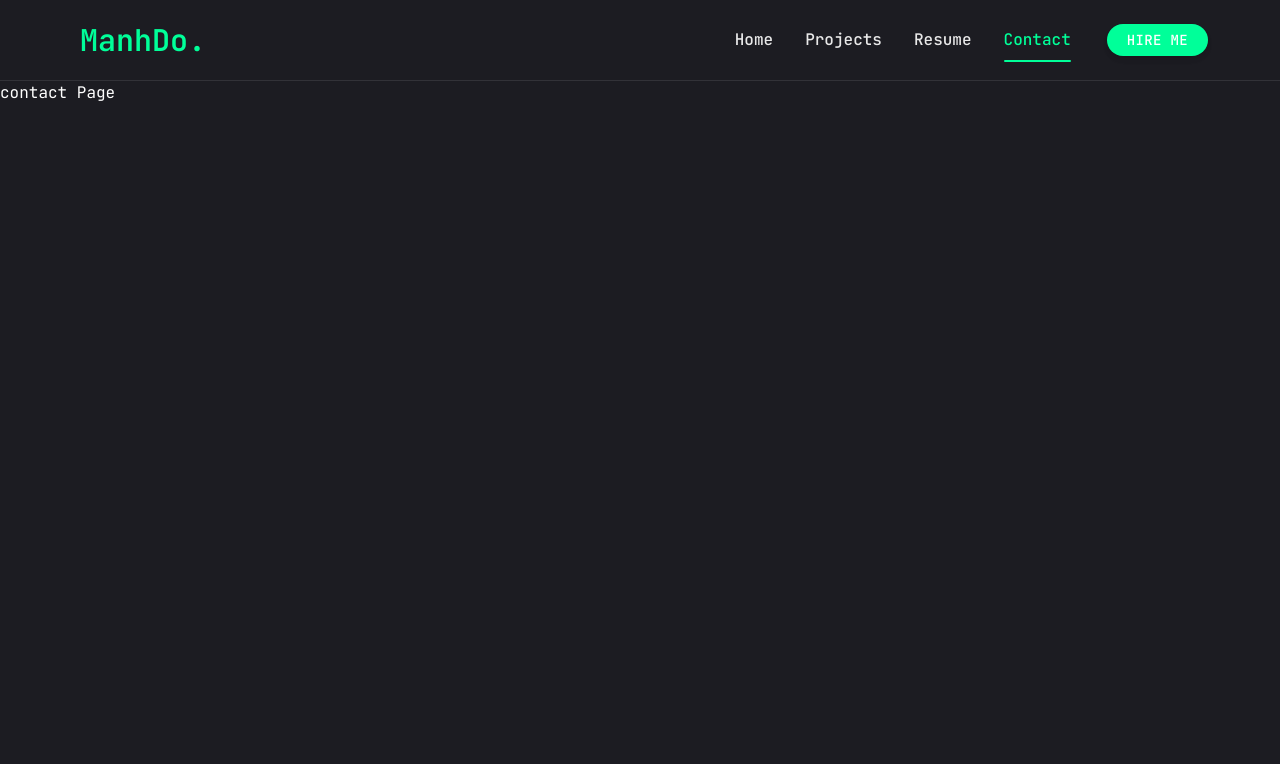
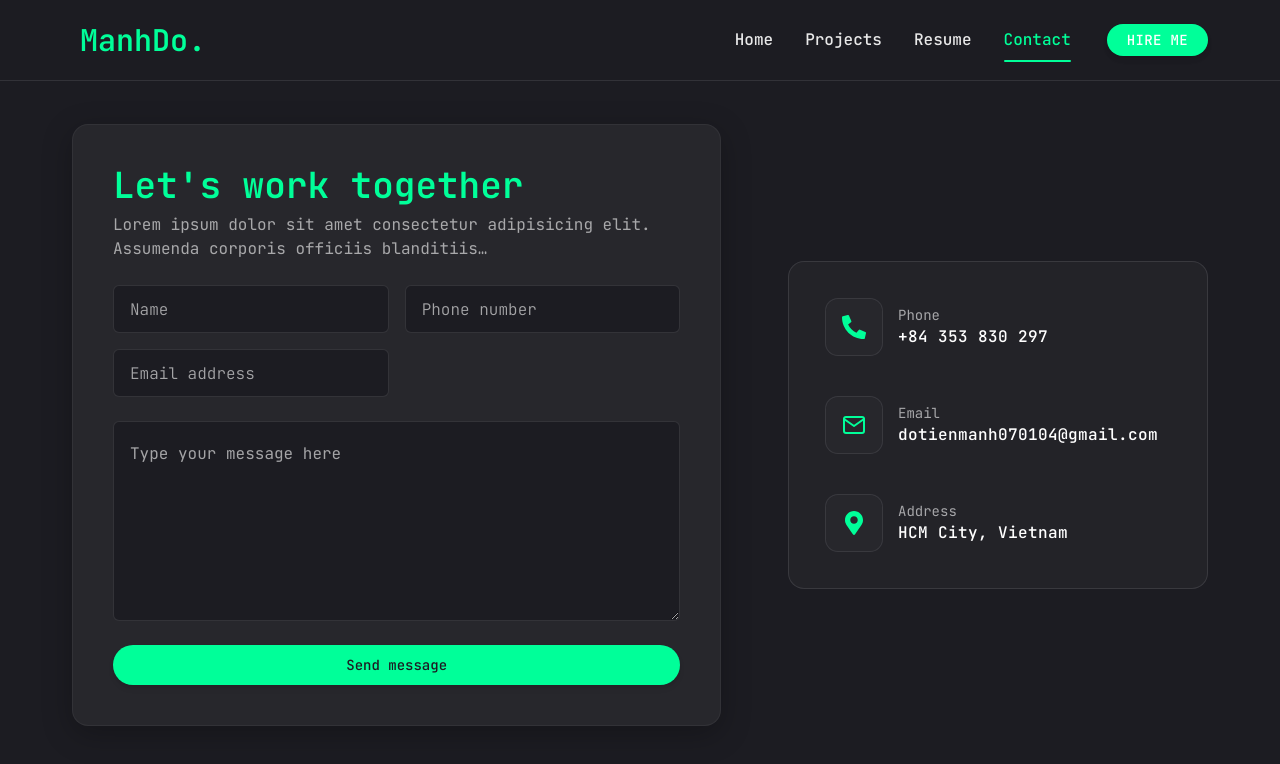
Before and after one commit to DoTienManhCoder/my_cv, a Next.js app: page /contact in a window 1280 px wide. Shown: the top 764 px of the page. Built offline with nearby package versions, Linux system fonts and the light colour scheme.

Commit message:
Implement contact form with email sending functionality;

```diff
--- /dev/null
+++ b/app/api/contact/route.ts
@@ -0,0 +1,48 @@
+import { NextResponse } from "next/server";
+import { Resend } from "resend";
+
+const resend = new Resend(process.env.RESEND_API_KEY);
+
+export async function POST(req: Request) {
+  try {
+    const { name, email, phone, message } = await req.json();
+
+    if (!name || !email || !message) {
+      return NextResponse.json(
+        { ok: false, error: "Thiếu trường bắt buộc (name, email, message)" },
+        { status: 400 }
+      );
+    }
+
+    const html = `
+      <div style="font-family:Inter,system-ui,Arial,sans-serif;line-height:1.6">
+        <h2>📩 New contact message</h2>
+        <p><b>Name:</b> ${name}</p>
+        <p><b>Email:</b> ${email}</p>
+        <p><b>Phone:</b> ${phone || "-"}</p>
+        <p><b>Message:</b></p>
+        <div style="white-space:pre-wrap;border:1px solid #eee;padding:12px;border-radius:8px">
+          ${String(message).replace(/</g,"&lt;")}
+        </div>
+        <hr />
+        <small>Sent from your portfolio contact form.</small>
+      </div>
+    `;
+
+    await resend.emails.send({
+      from: process.env.FROM_EMAIL!,
+      to: process.env.TO_EMAIL!,
+      subject: `New message from ${name}`,
+      html,
+      reply_to: email, // để bạn reply thẳng cho khách
+    });
+
+    return NextResponse.json({ ok: true });
+  } catch (err: any) {
+    console.error("Contact error:", err);
+    return NextResponse.json(
+      { ok: false, error: "Gửi email thất bại" },
+      { status: 500 }
+    );
+  }
+}
--- a/app/contact/page.jsx
+++ b/app/contact/page.jsx
@@ -1,11 +1,150 @@
-import React from 'react'
+"use client";
+import { Button } from "@/components/ui/button";
+import { Input } from "@/components/ui/input";
+import { Textarea } from "@/components/ui/textarea";
+import { FaPhoneAlt, FaMapMarkerAlt } from "react-icons/fa";
+import { FiMail } from "react-icons/fi";
+import { motion } from "framer-motion";
+import { useState } from "react";
 
-const page = () => {
+const info = [
+  { icon: <FaPhoneAlt />, title: "Phone", description: "+84 353 830 297" },
+  { icon: <FiMail />, title: "Email", description: "dotienmanh070104@gmail.com" },
+  { icon: <FaMapMarkerAlt />, title: "Address", description: "HCM City, Vietnam" },
+];
+
+export default function Page() {
+  const [loading, setLoading] = useState(false);
+  const [status, setStatus] = useState(null);
+
+  async function handleSubmit(event) {
+    event.preventDefault();
+    setLoading(true);
+    setStatus(null);
+
+    const fd = new FormData(event.currentTarget); // ✅ currentTarget
+    const payload = {
+      name: fd.get("name"),
+      email: fd.get("email"),
+      phone: fd.get("phone"),
+      message: fd.get("message"),
+      // honeypot (nếu có)
+      company: fd.get("company"),
+    };
+
+    // optional: chặn bot nếu dùng honeypot
+    if (payload.company) {
+      setLoading(false);
+      setStatus({ ok: true, msg: "Message sent successfully!" });
+      event.currentTarget.reset();
+      return;
+    }
+
+    try {
+      const res = await fetch("/api/contact", {
+        method: "POST",
+        headers: { "Content-Type": "application/json" },
+        body: JSON.stringify(payload),
+      });
+      const data = await res.json();
+
+      if (data.ok) {
+        setStatus({ ok: true, msg: "Message sent successfully!" });
+        event.currentTarget.reset(); // ✅ sửa lỗi chính tả
+      } else {
+        setStatus({ ok: false, msg: "Something went wrong, please try again later." });
+      }
+    } catch {
+      setStatus({ ok: false, msg: "Something went wrong, please try again later." });
+    } finally {
+      setLoading(false);
+    }
+  }
+
   return (
-    <div>
-        <h1>contact Page</h1>
-    </div>
-  )
+    <motion.section
+      initial={{ opacity: 0 }}
+      animate={{ opacity: 1, transition: { duration: 0.5, delay: 0.4, ease: "easeIn" } }}
+      className="py-6"
+    >
+      <div className="container mx-auto min-h-[80vh] flex items-center">
+        <div className="grid grid-cols-1 xl:grid-cols-12 gap-8 w-full">
+          {/* FORM */}
+          <div className="xl:col-span-7 order-2 xl:order-none">
+            <form
+              onSubmit={handleSubmit}
+              className="flex flex-col gap-6 p-8 xl:p-10 bg-[#27272c] rounded-2xl border border-white/5 shadow-[0_8px_30px_rgba(0,0,0,0.25)]"
+            >
+              {/* Honeypot ẩn (optional) */}
+              <input type="text" name="company" className="hidden" tabIndex={-1} autoComplete="off" />
+
+              <div>
+                <h3 className="text-3xl xl:text-4xl font-semibold text-accent">Let&apos;s work together</h3>
+                <p className="mt-2 text-white/60">
+                  Lorem ipsum dolor sit amet consectetur adipisicing elit. Assumenda corporis officiis blanditiis…
+                </p>
+              </div>
+
+              <div className="grid grid-cols-1 md:grid-cols-2 gap-4">
+                {/* ✅ thêm name + type hợp lệ */}
+                <Input name="name" type="text" placeholder="Name" required />
+                <Input name="phone" type="tel" placeholder="Phone number" />
+                <Input name="email" type="email" placeholder="Email address" required />
+              </div>
+
+              <Textarea name="message" className="min-h-[200px]" placeholder="Type your message here" required />
+
+              <Button
+                type="submit"
+                size="md"
+                disabled={loading}
+                className="h-10 rounded-full bg-accent hover:bg-accent/85 text-primary px-6 shadow-md disabled:opacity-60"
+              >
+                {loading ? "Sending..." : "Send message"}
+              </Button>
+
+              {status && (
+                <p className={status.ok ? "text-emerald-400" : "text-red-400"}>{status.msg}</p>
+              )}
+            </form>
+          </div>
+
+          {/* INFO */}
+          <div className="xl:col-span-5 order-1 xl:order-none">
+            <div className="h-full flex items-center xl:justify-end">
+              <div className="w-full max-w-[420px] rounded-2xl border border-white/10 bg-white/[0.03] p-5 xl:p-6 backdrop-blur-sm">
+                <ul className="space-y-4">
+                  {info.map((item, index) => (
+                    <li
+                      key={index}
+                      className="group flex items-center gap-4 rounded-xl p-3 transition hover:bg-white/[0.04] hover:border-white/10 border border-transparent"
+                    >
+                      <div className="w-[48px] h-[48px] xl:w-[56px] xl:h-[56px] grid place-items-center rounded-xl bg-[#27272c] text-accent ring-1 ring-white/10 group-hover:ring-accent/30 transition">
+                        <div className="text-[22px] xl:text-[24px]">{item.icon}</div>
+                      </div>
+
+                      <div className="flex-1 min-w-0">
+                        <p className="text-xs xl:text-sm text-white/60">{item.title}</p>
+                        <h3
+                          className={
+                            item.title === "Email"
+                              ? "text-base xl:text-md font-medium tracking-wide break-all"
+                              : "text-base xl:text-md font-medium tracking-wide break-words"
+                          }
+                          title={item.description}
+                        >
+                          {item.description}
+                        </h3>
+                      </div>
+                    </li>
+                  ))}
+                </ul>
+              </div>
+            </div>
+          </div>
+          {/* END INFO */}
+        </div>
+      </div>
+    </motion.section>
+  );
 }
-
-export default page
--- a/components/ui/input.jsx
+++ b/components/ui/input.jsx
@@ -12,10 +12,8 @@ function Input({
       type={type}
       data-slot="input"
       className={cn(
-        "file:text-foreground placeholder:text-muted-foreground selection:bg-primary selection:text-primary-foreground dark:bg-input/30 border-input flex h-9 w-full min-w-0 rounded-md border bg-transparent px-3 py-1 text-base shadow-xs transition-[color,box-shadow] outline-none file:inline-flex file:h-7 file:border-0 file:bg-transparent file:text-sm file:font-medium disabled:pointer-events-none disabled:cursor-not-allowed disabled:opacity-50 md:text-sm",
-        "focus-visible:border-ring focus-visible:ring-ring/50 focus-visible:ring-[3px]",
-        "aria-invalid:ring-destructive/20 dark:aria-invalid:ring-destructive/40 aria-invalid:border-destructive",
-        className
+        "flex h-[48px] rounded-md border border-white/10 focus:border-accent font-light bg-primary px-4 py-5 text-base placeholder:text-white/60 outline-none"
+        , className
       )}
       {...props} />
   );
--- a/components/ui/textarea.jsx
+++ b/components/ui/textarea.jsx
@@ -1,20 +1,20 @@
-import * as React from "react"
+import * as React from "react";
 
-import { cn } from "@/lib/utils"
+import { cn } from "@/lib/utils";
 
-function Textarea({
-  className,
-  ...props
-}) {
+function Textarea({ className, ...props }) {
   return (
     <textarea
       data-slot="textarea"
       className={cn(
-        "border-input placeholder:text-muted-foreground focus-visible:border-ring focus-visible:ring-ring/50 aria-invalid:ring-destructive/20 dark:aria-invalid:ring-destructive/40 aria-invalid:border-destructive dark:bg-input/30 flex field-sizing-content min-h-16 w-full rounded-md border bg-transparent px-3 py-2 text-base shadow-xs transition-[color,box-shadow] outline-none focus-visible:ring-[3px] disabled:cursor-not-allowed disabled:opacity-50 md:text-sm",
+        "flex min-h-[80px] w-full rounded-md border border-white/10 bg-primary px-4 py-5 text-base",
+        "placeholder:text-white/60 focus-visible:outline-none focus-visible:ring-1 focus-visible:ring-accent focus-visible:ring-offset-0",
+        "disabled:cursor-not-allowed disabled:opacity-50",
         className
       )}
-      {...props} />
+      {...props}
+    />
   );
 }
 
-export { Textarea }
+export { Textarea };
--- a/package.json
+++ b/package.json
@@ -24,12 +24,15 @@
     "react-countup": "^6.5.3",
     "react-dom": "19.1.0",
     "react-icons": "^5.5.0",
+    "resend": "^6.0.1",
     "swiper": "^11.2.10",
     "tailwind-merge": "^3.3.1"
   },
   "devDependencies": {
     "@eslint/eslintrc": "^3",
     "@tailwindcss/postcss": "^4",
+    "@types/node": "24.3.0",
+    "@types/react": "19.1.11",
     "eslint": "^9",
     "eslint-config-next": "15.4.6",
     "tailwindcss": "^4",
```
Also changed, not shown: tsconfig.json (added, +40 -0 lines), 1 other file (tests, documents, lock files or other folders).
